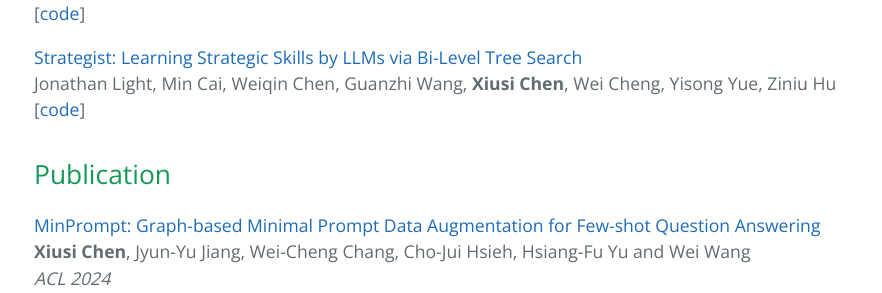
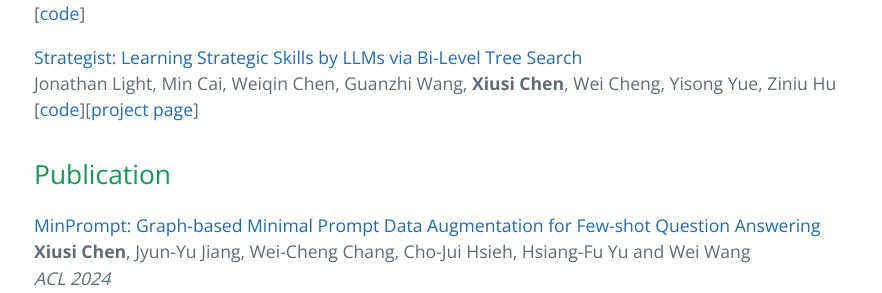
Before and after one commit to xiusic/xiusic.github.io, a Jekyll site: the page built from index.md, in a window 1280 px wide and 900 px high, scrolled down 1788 px. Shown: the part 163-456 px from the top of the window, without its empty margins (190-1072 px from the left). Built offline with Jekyll 4.4.1, drawn with Linux system fonts in a browser that asks for light colours; our own code applies the rules of GitHub Pages for plain Markdown files.

Commit message:
Update index.md

```diff
--- a/index.md
+++ b/index.md
@@ -69,9 +69,9 @@ Yupeng Hou\*, Jiacheng Li\*, Zhankui He, An Yan, **Xiusi Chen**, Julian McAuley
 Yu Wang, Ruihan Wu, Zexue He, **Xiusi Chen**, Julian McAuley
 \[[code]()\]
 
-[Strategist: Learning Strategic Skills by LLMs via Bi-Level Tree Search](https://openreview.net/pdf?id=UHWBmZuJPF)
+[Strategist: Learning Strategic Skills by LLMs via Bi-Level Tree Search](https://arxiv.org/pdf/2408.10635)
 Jonathan Light, Min Cai, Weiqin Chen, Guanzhi Wang, **Xiusi Chen**, Wei Cheng, Yisong Yue, Ziniu Hu
-\[[code]()\]
+\[[code]()\]\[[project page](https://llm-strategist.github.io/)\]
 
 <!--[_Learning Item Embedding with Heterogeneous Information for Collaborative Filtering_](papers/icde18.pdf)
 **Xiusi Chen**, Xiaoyu Li, Chang Zhou, Xiaofei Liu, Jun Gao
```
